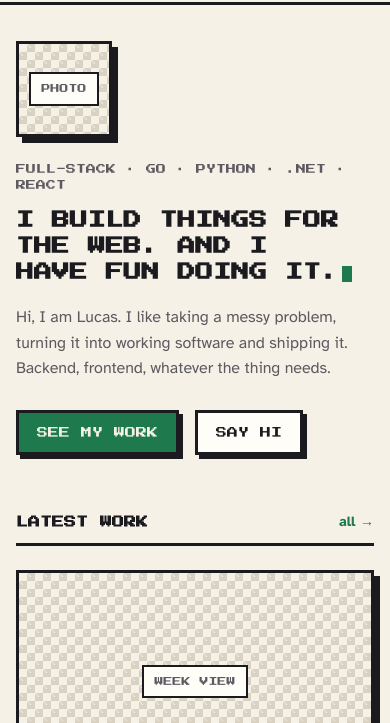
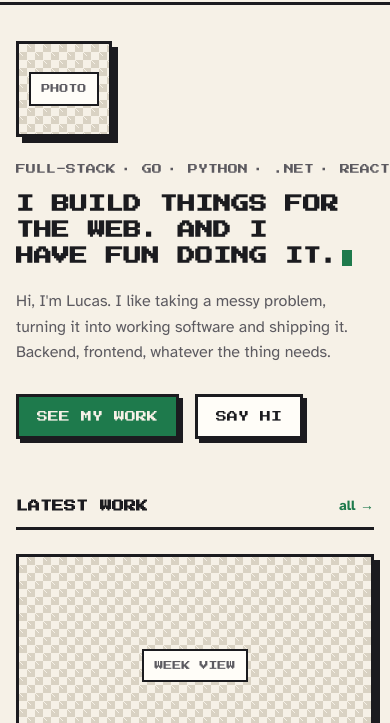
Before and after one commit to Lucantas/portfolio, a plain HTML site: page index.html in a window 390 px wide. Shown: the part 58-781 px from the top of the page. Drawn offline with Linux system fonts and the light colour scheme.

Commit message:
refactor: tighten copy and layout after unslop audit
Copy: use contractions in the English text, introduce Lucas once (hero
only), break up the cluster of three-item lists, give the About section a
concrete tradeoff from Longa instead of a generic line, and rewrite the
Morada body so it stops restating the subtitle.

Layout: hero kicker wraps by segment so a separator never dangles at a
line end on mobile; inventory grid is a fixed 5 columns on wide screens
so the ten items fill two even rows.

Claude-Session: https://claude.ai/code/session_01JQYmf558Ae6b9XRyG7Lo7Z

```diff
--- a/css/site.css
+++ b/css/site.css
@@ -26,6 +26,8 @@ input::placeholder,textarea::placeholder{color:#9A958C}
 /* layout helpers */
 .wrap{max-width:var(--wrap);margin:0 auto;padding-left:var(--gutter);padding-right:var(--gutter)}
 .kicker{font-family:var(--pixel);font-size:10px;line-height:1.6;color:var(--cinza);text-transform:uppercase}
+.kicker-part{white-space:nowrap}
+.kicker-part+.kicker-part{margin-left:.6em}
 
 /* pixel buttons and links */
 .px-btn{display:inline-block;font-family:var(--pixel);font-size:11px;line-height:1;text-transform:uppercase;border:3px solid var(--carvao);box-shadow:4px 4px 0 var(--carvao);padding:14px 18px;cursor:pointer;text-align:center;transition:transform 80ms ease,box-shadow 80ms ease}
@@ -114,6 +116,7 @@ input::placeholder,textarea::placeholder{color:#9A958C}
 .inventory{margin-top:clamp(44px,7vw,72px)}
 .inventory h3{font-family:var(--pixel);font-size:11px;line-height:1.6;text-transform:uppercase;margin:0 0 14px}
 .inv-grid{display:grid;grid-template-columns:repeat(auto-fill,minmax(min(100%,150px),1fr));gap:14px}
+@media (min-width:900px){.inv-grid{grid-template-columns:repeat(5,1fr)}}
 .item{background:var(--branco);border:3px solid var(--carvao);box-shadow:4px 4px 0 var(--carvao);padding:14px 12px 12px;display:flex;flex-direction:column;align-items:center;gap:8px}
 .item-sprite{width:80px;height:80px;flex-shrink:0;display:block}
 .item-name{font-weight:700;font-size:15px;line-height:1.2;text-align:center;white-space:nowrap}
--- a/index.html
+++ b/index.html
@@ -38,9 +38,9 @@
     <div class="hero-row">
       <div class="avatar" id="avatarSlot"></div>
       <div class="hero-copy">
-        <div class="kicker" data-i18n="heroKicker">full-stack · Go · Python · .NET · React</div>
+        <div class="kicker" id="heroKicker">full-stack · Go · Python · .NET · React</div>
         <h1><span data-i18n="heroTitle">I build things for the web. And I have fun doing it.</span><span class="cursor" aria-hidden="true"></span></h1>
-        <p class="hero-sub" data-i18n="heroSub">Hi, I am Lucas. I like taking a messy problem, turning it into working software and shipping it. Backend, frontend, whatever the thing needs.</p>
+        <p class="hero-sub" data-i18n="heroSub">Hi, I'm Lucas. I like taking a messy problem, turning it into working software and shipping it. Backend, frontend, whatever the thing needs.</p>
         <div class="hero-ctas">
           <a href="#/trabalhos" class="px-btn primary" data-nav="works" data-i18n="ctaWork">See my work</a>
           <button type="button" class="px-btn ghost" data-open-contact data-i18n="ctaHire">Say hi</button>
@@ -66,9 +66,9 @@
       <div class="about-grid">
         <div class="about-copy">
           <div class="kicker" data-i18n="aboutLabel">About</div>
-          <h2 data-i18n="aboutTitle">Hi, I am Lucas. I play with code for a living.</h2>
+          <h2 data-i18n="aboutTitle">I play with code for a living.</h2>
           <p data-i18n="aboutP1">Full-stack engineer. I write Go, Python and .NET on the backend and React / Next.js on the front. I got into this because building things is fun, and it still is.</p>
-          <p data-i18n="aboutP2">I like ambiguous briefs and owning them end to end: find the real problem, pick the honest tradeoffs, ship, and leave code the next person can read.</p>
+          <p data-i18n="aboutP2">I like ambiguous briefs and owning them end to end. On Longa that meant picking a deterministic rules engine over ML: less magic, but every plan change can explain itself, and it runs for free at any scale.</p>
         </div>
         <div class="hero-frame-wrap">
           <div class="hero-frame">
@@ -86,8 +86,8 @@
 
   <section id="contact" class="wrap contact">
     <div class="kicker" data-i18n="contactLabel">Contact</div>
-    <h2 data-i18n="contactTitle">Have something to build? Let us talk.</h2>
-    <p class="contact-lead" data-i18n="contactLead">Bring me something slow, messy, or half built. Tell me what you want to ship and I will tell you how I would approach it.</p>
+    <h2 data-i18n="contactTitle">Have something to build? Let's talk.</h2>
+    <p class="contact-lead" data-i18n="contactLead">Bring me something slow or half built. Tell me what you want to ship and I'll tell you how I'd approach it.</p>
     <div class="contact-row">
       <button type="button" class="px-btn primary" data-open-contact data-i18n="contactBtn">Say hi</button>
       <a href="https://github.com/Lucantas" target="_blank" rel="noopener" class="link-ul">github ↗</a>
@@ -101,7 +101,7 @@
   <section class="wrap works">
     <a href="#/" class="back-link" data-nav="home" data-i18n="backHome">← home</a>
     <h1 data-i18n="worksTitle">All work</h1>
-    <p class="works-lead" data-i18n="worksLead">Everything I have built and can show. Newest first.</p>
+    <p class="works-lead" data-i18n="worksLead">Everything I've built and can show. Newest first.</p>
     <div class="works-grid" id="worksGrid"></div>
   </section>
 </div>
@@ -154,7 +154,7 @@
     </form>
     <div class="form-success" id="formSuccess">
       <h3 data-i18n="successTitle">Message sent</h3>
-      <p data-i18n="successMsg">Thanks. I will get back to you soon.</p>
+      <p data-i18n="successMsg">Thanks. I'll get back to you soon.</p>
       <button type="button" class="btn-plain" id="sendAnother" data-i18n="sendAnother">Send another</button>
     </div>
     <div class="panel-foot">
--- a/js/app.js
+++ b/js/app.js
@@ -19,38 +19,38 @@
       avatarPh: 'photo',
       heroKicker: 'full-stack · Go · Python · .NET · React',
       heroTitle: 'I build things for the web. And I have fun doing it.',
-      heroSub: 'Hi, I am Lucas. I like taking a messy problem, turning it into working software and shipping it. Backend, frontend, whatever the thing needs.',
+      heroSub: 'Hi, I\'m Lucas. I like taking a messy problem, turning it into working software and shipping it. Backend, frontend, whatever the thing needs.',
       ctaWork: 'See my work', ctaHire: 'Say hi',
       workLabel: 'Latest work', seeAllShort: 'all →', seeAll: 'See all work', openJob: 'Open project →',
-      worksTitle: 'All work', worksLead: 'Everything I have built and can show. Newest first.',
+      worksTitle: 'All work', worksLead: 'Everything I\'ve built and can show. Newest first.',
       backHome: '← home', liveLink: 'Open live', repoLink: 'Source on GitHub ↗', imageLabel: 'Image',
-      aboutLabel: 'About', aboutTitle: 'Hi, I am Lucas. I play with code for a living.',
+      aboutLabel: 'About', aboutTitle: 'I play with code for a living.',
       aboutP1: 'Full-stack engineer. I write Go, Python and .NET on the backend and React / Next.js on the front. I got into this because building things is fun, and it still is.',
-      aboutP2: 'I like ambiguous briefs and owning them end to end: find the real problem, pick the honest tradeoffs, ship, and leave code the next person can read.',
+      aboutP2: 'I like ambiguous briefs and owning them end to end. On Longa that meant picking a deterministic rules engine over ML: less magic, but every plan change can explain itself, and it runs for free at any scale.',
       gopherCaption: 'player 1 · lucas',
       heroAlt: 'Pixel-art Lucas wearing TypeScript armor and React pants, holding a Go sword and a MySQL shield',
       invTitle: 'Inventory',
       slots: { weapon: 'weapon', armor: 'armor', pants: 'pants', shield: 'shield', boots: 'boots' },
-      contactLabel: 'Contact', contactTitle: 'Have something to build? Let us talk.',
-      contactLead: 'Bring me something slow, messy, or half built. Tell me what you want to ship and I will tell you how I would approach it.',
+      contactLabel: 'Contact', contactTitle: 'Have something to build? Let\'s talk.',
+      contactLead: 'Bring me something slow or half built. Tell me what you want to ship and I\'ll tell you how I\'d approach it.',
       contactBtn: 'Say hi',
       formTitle: 'Get in touch', formSub: 'Tell me about your project. I usually reply within a day.',
       nameLabel: 'Name', emailLabel: 'Email', msgLabel: 'Message',
       namePh: 'Your name', emailPh: 'you@company.com', msgPh: 'What are you trying to build?',
       sendBtn: 'Send', sendingBtn: 'Sending…', successTitle: 'Message sent',
-      successMsg: 'Thanks. I will get back to you soon.', sendAnother: 'Send another', orReach: 'or reach me on',
+      successMsg: 'Thanks. I\'ll get back to you soon.', sendAnother: 'Send another', orReach: 'or reach me on',
       errName: 'Please enter your name.', errEmail: 'Please enter a valid email.', errMessage: 'Please add a short message.',
-      errSend: 'Could not send right now. Please try again or reach me on LinkedIn.',
+      errSend: 'Couldn\'t send right now. Please try again or reach me on LinkedIn.',
       privacyLink: 'privacy', privTitle: 'Privacy',
       privP1: 'This site sets no cookies and runs no analytics.',
       privP2: 'Your language choice is stored in your own browser and never leaves it.',
       privP3: 'The contact form sends your name, email and message to my inbox. I use them only to reply, and I delete them on request.',
       footerNote: '© 2026 Lucas Dantas',
       jobs: {
-        longa: { title: 'Longa', subtitle: 'Adaptive training plans for runners', desc: 'A running app that rebuilds your week when life gets in the way.', body1: 'Most training plans are static: miss one week and the schedule is wrong for the rest of the block. Longa builds the plan around your real life and rewrites it when you miss a run, feel flat or move a race.', body2: 'I built it solo, end to end: the plan engine in Go, the API, and the Next.js app. Every adjustment explains itself in plain language so runners trust what they see.', ph: ['week view', 'plan rewrite', 'race day screen'] },
-        morada: { title: 'Morada', subtitle: 'Condominium management for admins and residents', desc: 'A proptech app that puts building admins and residents on the same page.', body1: 'Condominium management app for admins and residents. Built feature-first with lint-enforced architecture boundaries and TDD end to end.', body2: 'Each feature owns its screens, rules and data access; the linter blocks imports that cross those lines, so the codebase stays readable as it grows.', ph: ['resident home', 'admin panel', 'notices and bookings'] },
+        longa: { title: 'Longa', subtitle: 'Adaptive training plans for runners', desc: 'A running app that rebuilds your week when life gets in the way.', body1: 'Most training plans are static: miss one week and the schedule is wrong for the rest of the block. Longa builds the plan around your real life and rewrites it when you miss a run or move a race.', body2: 'I built it solo, end to end: the plan engine in Go and the Next.js app on top. Every adjustment explains itself in plain language so runners trust what they see.', ph: ['week view', 'plan rewrite', 'race day screen'] },
+        morada: { title: 'Morada', subtitle: 'Condominium management for admins and residents', desc: 'A proptech app that puts building admins and residents on the same page.', body1: 'Two roles, one codebase: admins and residents share the app but see different screens. Built feature-first, with architecture boundaries enforced by lint and an 80% coverage gate.', body2: 'Each feature owns its screens, rules and data access; the linter blocks imports that cross those lines, so the codebase stays readable as it grows.', ph: ['resident home', 'admin panel', 'notices and bookings'] },
         relay: { title: 'Relay', subtitle: 'Event ingestion for a payments platform', desc: 'The pipe that keeps millions of payment events flowing without piling up.', body1: 'Relay receives events from a payments platform and hands them to downstream services. Under load the old consumer fell behind and queues grew.', body2: 'I rewrote the queue consumer and the backpressure handling in Python, with FastAPI for the control surface and Kafka as the backbone.', ph: ['architecture sketch', 'ops console', 'alerting view'] },
-        forge: { title: 'Forge', subtitle: 'Component library and scaffolding CLI', desc: 'A toolbox so a six-person team can start a new page in minutes.', body1: 'A small product team was rebuilding the same buttons, forms and layouts on every page. Forge is the shared library plus a CLI that scaffolds a new page with the right pieces already wired.', body2: 'TypeScript, React and Vite. Documented with live examples so nobody has to ask how a component works.', ph: ['component gallery', 'CLI in action', 'docs page'] }
+        forge: { title: 'Forge', subtitle: 'Component library and scaffolding CLI', desc: 'A toolbox so a six-person team can start a new page in minutes.', body1: 'A small product team was rebuilding the same buttons and forms on every page. Forge is the shared library plus a CLI that scaffolds a new page with the right pieces already wired.', body2: 'TypeScript, React and Vite. Documented with live examples so nobody has to ask how a component works.', ph: ['component gallery', 'CLI in action', 'docs page'] }
       }
     },
     pt: {
@@ -63,15 +63,15 @@
       workLabel: 'Últimos trabalhos', seeAllShort: 'todos →', seeAll: 'Ver todos os trabalhos', openJob: 'Abrir projeto →',
       worksTitle: 'Todos os trabalhos', worksLead: 'Tudo o que construí e posso mostrar. Do mais novo pro mais antigo.',
       backHome: '← início', liveLink: 'Abrir ao vivo', repoLink: 'Código no GitHub ↗', imageLabel: 'Imagem',
-      aboutLabel: 'Sobre', aboutTitle: 'Oi, eu sou o Lucas. Brinco com código pra viver.',
+      aboutLabel: 'Sobre', aboutTitle: 'Brinco com código pra viver.',
       aboutP1: 'Engenheiro full-stack. Escrevo Go, Python e .NET no backend e React / Next.js no front. Entrei nisso porque construir coisas é divertido, e continua sendo.',
-      aboutP2: 'Gosto de briefs ambíguos e de assumi-los de ponta a ponta: descobrir o problema real, fazer trade-offs honestos, entregar e deixar um código que a próxima pessoa consegue ler.',
+      aboutP2: 'Gosto de briefs ambíguos e de assumi-los de ponta a ponta. No Longa isso significou escolher um motor de regras determinístico em vez de ML: menos mágica, mas cada mudança no plano consegue se explicar, e roda de graça em qualquer escala.',
       gopherCaption: 'jogador 1 · lucas',
       heroAlt: 'Lucas em pixel art com armadura de TypeScript e calça de React, segurando espada de Go e escudo de MySQL',
       invTitle: 'Inventário',
       slots: { weapon: 'arma', armor: 'armadura', pants: 'calça', shield: 'escudo', boots: 'bota' },
       contactLabel: 'Contato', contactTitle: 'Tem algo pra construir? Vamos conversar.',
-      contactLead: 'Me traga algo lento, bagunçado ou pela metade. Conte o que você quer colocar no ar e eu digo como eu abordaria.',
+      contactLead: 'Me traga algo lento ou pela metade. Conte o que você quer colocar no ar e eu digo como eu abordaria.',
       contactBtn: 'Dar um oi',
       formTitle: 'Entre em contato', formSub: 'Conte sobre seu projeto. Costumo responder em até um dia.',
       nameLabel: 'Nome', emailLabel: 'E-mail', msgLabel: 'Mensagem',
@@ -86,10 +86,10 @@
       privP3: 'O formulário de contato envia nome, e-mail e mensagem para minha caixa de entrada. Uso apenas para responder e apago quando pedido.',
       footerNote: '© 2026 Lucas Dantas',
       jobs: {
-        longa: { title: 'Longa', subtitle: 'Planos de treino adaptativos para corredores', desc: 'Um app de corrida que refaz sua semana quando a vida atravessa o caminho.', body1: 'A maioria dos planos de treino é estática: perca uma semana e o cronograma fica errado pelo resto do ciclo. O Longa monta o plano em torno da sua vida real e o reescreve quando você perde um treino, está sem energia ou muda uma prova.', body2: 'Construí sozinho, de ponta a ponta: o motor de planos em Go, a API e o app em Next.js. Cada ajuste se explica em linguagem simples, pra que o corredor confie no que vê.', ph: ['visão da semana', 'plano reescrito', 'tela do dia da prova'] },
-        morada: { title: 'Morada', subtitle: 'Gestão de condomínios para síndicos e moradores', desc: 'Um app proptech que coloca síndicos e moradores na mesma página.', body1: 'App de gestão de condomínios para síndicos e moradores. Construído feature-first, com fronteiras de arquitetura garantidas por lint e TDD de ponta a ponta.', body2: 'Cada feature é dona das suas telas, regras e acesso a dados; o linter bloqueia imports que cruzam essas linhas, então o código continua legível conforme cresce.', ph: ['home do morador', 'painel do síndico', 'avisos e reservas'] },
+        longa: { title: 'Longa', subtitle: 'Planos de treino adaptativos para corredores', desc: 'Um app de corrida que refaz sua semana quando a vida atravessa o caminho.', body1: 'A maioria dos planos de treino é estática: perca uma semana e o cronograma fica errado pelo resto do ciclo. O Longa monta o plano em torno da sua vida real e o reescreve quando você perde um treino ou muda uma prova.', body2: 'Construí sozinho, de ponta a ponta: o motor de planos em Go e o app em Next.js por cima. Cada ajuste se explica em linguagem simples, pra que o corredor confie no que vê.', ph: ['visão da semana', 'plano reescrito', 'tela do dia da prova'] },
+        morada: { title: 'Morada', subtitle: 'Gestão de condomínios para síndicos e moradores', desc: 'Um app proptech que coloca síndicos e moradores na mesma página.', body1: 'Dois perfis, um codebase: síndicos e moradores usam o mesmo app, mas veem telas diferentes. Construído feature-first, com fronteiras de arquitetura garantidas por lint e cobertura mínima de 80%.', body2: 'Cada feature é dona das suas telas, regras e acesso a dados; o linter bloqueia imports que cruzam essas linhas, então o código continua legível conforme cresce.', ph: ['home do morador', 'painel do síndico', 'avisos e reservas'] },
         relay: { title: 'Relay', subtitle: 'Ingestão de eventos para uma plataforma de pagamentos', desc: 'O cano que mantém milhões de eventos de pagamento fluindo sem acumular.', body1: 'O Relay recebe eventos de uma plataforma de pagamentos e entrega para os serviços seguintes. Sob carga, o consumidor antigo ficava para trás e as filas cresciam.', body2: 'Reescrevi o consumidor de fila e o controle de backpressure em Python, com FastAPI na superfície de controle e Kafka como espinha dorsal.', ph: ['esboço da arquitetura', 'console de operação', 'tela de alertas'] },
-        forge: { title: 'Forge', subtitle: 'Biblioteca de componentes e CLI de scaffolding', desc: 'Uma caixa de ferramentas pra um time de seis pessoas começar uma página nova em minutos.', body1: 'Um time de produto pequeno refazia os mesmos botões, formulários e layouts em toda página. O Forge é a biblioteca compartilhada mais uma CLI que cria uma página nova já com as peças certas ligadas.', body2: 'TypeScript, React e Vite. Documentado com exemplos ao vivo pra ninguém precisar perguntar como um componente funciona.', ph: ['galeria de componentes', 'CLI em ação', 'página de docs'] }
+        forge: { title: 'Forge', subtitle: 'Biblioteca de componentes e CLI de scaffolding', desc: 'Uma caixa de ferramentas pra um time de seis pessoas começar uma página nova em minutos.', body1: 'Um time de produto pequeno refazia os mesmos botões e formulários em toda página. O Forge é a biblioteca compartilhada mais uma CLI que cria uma página nova já com as peças certas ligadas.', body2: 'TypeScript, React e Vite. Documentado com exemplos ao vivo pra ninguém precisar perguntar como um componente funciona.', ph: ['galeria de componentes', 'CLI em ação', 'página de docs'] }
       }
     }
   };
@@ -479,6 +479,14 @@
     syncLock();
   }
 
+  function renderKicker(text) {
+    var node = $('heroKicker');
+    node.textContent = '';
+    text.split(' · ').forEach(function (part, i) {
+      node.appendChild(el('span', 'kicker-part', (i ? '· ' : '') + part));
+    });
+  }
+
   /* ---------- language ---------- */
   function applyLang() {
     var dict = t();
@@ -489,6 +497,7 @@
       var val = dict[node.getAttribute('data-i18n')];
       if (typeof val === 'string') node.textContent = val;
     });
+    renderKicker(dict.heroKicker);
     document.querySelectorAll('[data-i18n-ph]').forEach(function (node) {
       var val = dict[node.getAttribute('data-i18n-ph')];
       if (typeof val === 'string') node.placeholder = val;
```
